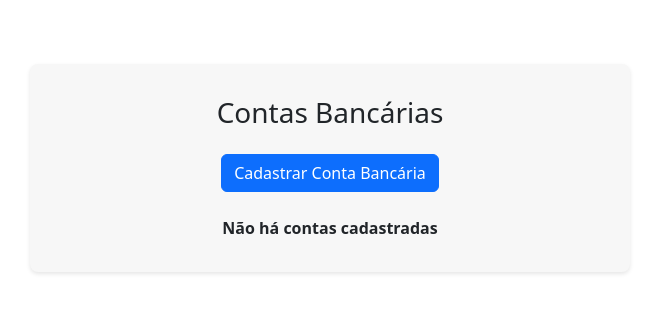
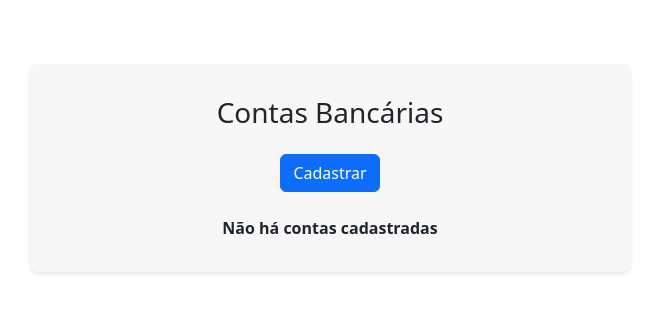
Before and after one commit to rafaellenti/bank-account-register-app, an Angular app in the folder client/: page / in a window 1280 px wide. Shown: the top 312 px of the page, without its empty margins (310-969 px from the left). Built offline with nearby package versions, Linux system fonts and the light colour scheme.

Commit message:
fix home component css

```diff
--- a/client/src/app/components/home/home.component.html
+++ b/client/src/app/components/home/home.component.html
@@ -2,12 +2,13 @@
     <div class="text-center mb-4 mt-3">
         <h3>Contas Bancárias</h3>
         <button (click)="this.routingNavigationService.navigateToRoute(routesEnum.BanksList)"
-            class="btn btn-primary mt-3">Cadastrar Conta Bancária</button>
+            class="btn btn-primary mt-3">Cadastrar</button>
     </div>
     <div *ngIf="this.bankAccountList.length == 0" class="d-flex justify-content-center">
         <p class="fw-bold">Não há contas cadastradas</p>
     </div>
     <ng-container *ngIf="this.bankAccountList.length > 0">
+        <div class="table-scroll">
             <table class="table">
                 <thead>
                     <tr class="text-center">
@@ -26,5 +27,6 @@
                     </tr>
                 </tbody>
             </table>
+        </div>
     </ng-container>
 </div>
--- a/client/src/app/components/home/home.component.scss
+++ b/client/src/app/components/home/home.component.scss
@@ -1,3 +1,8 @@
 .bank-accounts-container {
   width: 600px;
 }
+
+.table-scroll {
+  max-height: 60vh;
+  overflow: auto;
+}
```
Lines whose indentation alone changed are shown as unchanged.
